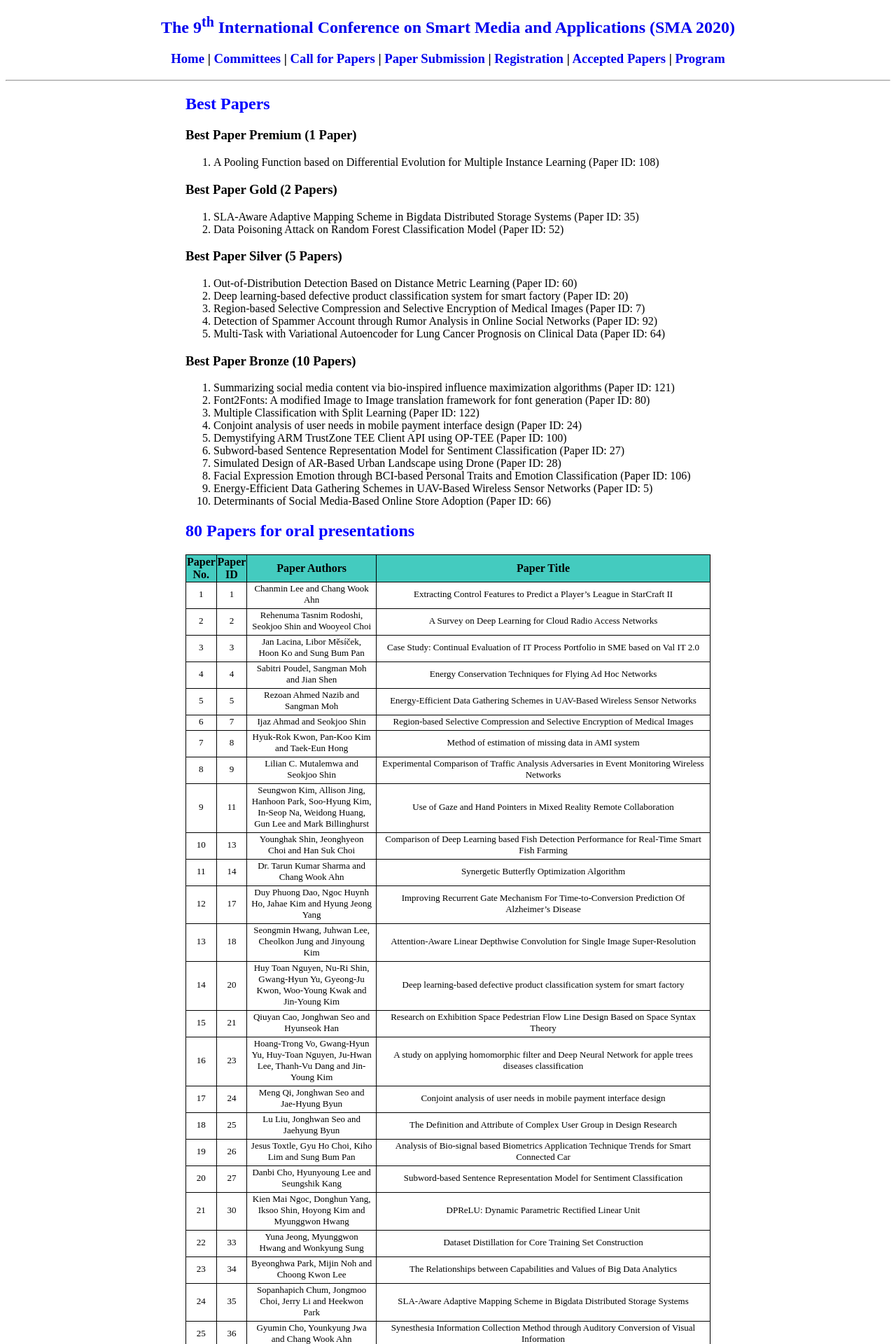
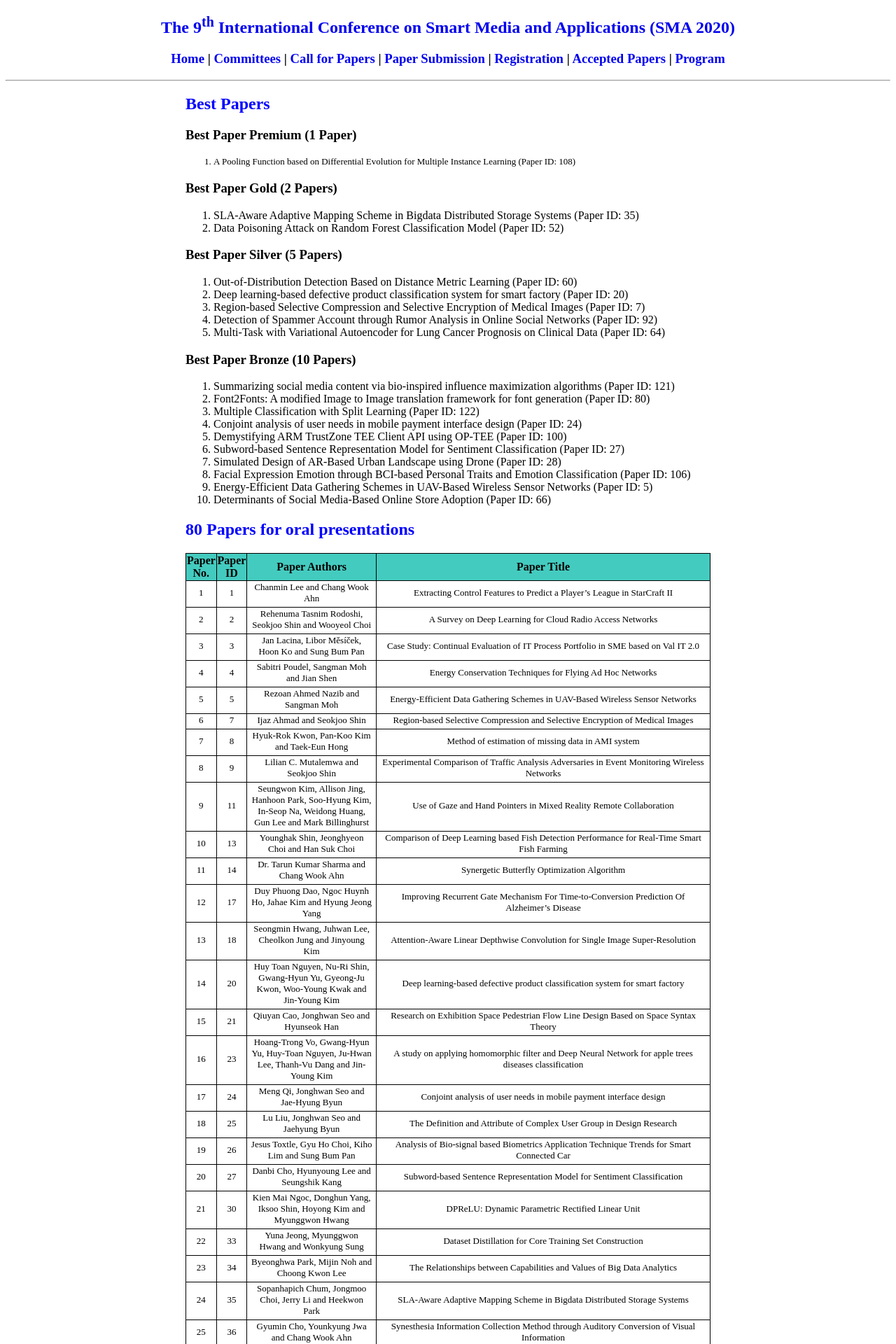
Before and after one commit to icea-conf/sma-2020.github.io, a Jekyll site: the page built from accepted_papers/index.html, in a window 1280 px wide. Shown: the top 1920 px of the page at 70% size. Built offline with Jekyll 4.4.1, drawn with Linux system fonts in a browser that asks for light colours.

Commit message:
Update index.html

```diff
--- a/accepted_papers/index.html
+++ b/accepted_papers/index.html
@@ -8,7 +8,7 @@ title: SMA 2020
                <h2 style="color:#0000FF">Best Papers</h2>
                <h3>Best Paper Premium (1 Paper)</h3>
                <ol>
-                    <li font-size="small">A Pooling Function based on Differential Evolution for Multiple Instance Learning (Paper ID: 108)</li>
+                    <li style="font-size:small">A Pooling Function based on Differential Evolution for Multiple Instance Learning (Paper ID: 108)</li>
                </ol>
 
                <h3>Best Paper Gold (2 Papers)</h3>
```
